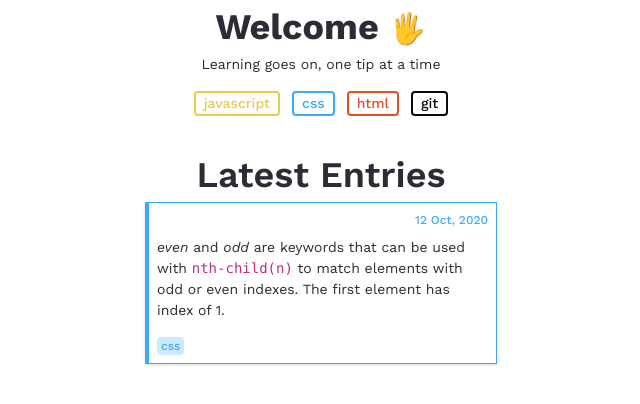
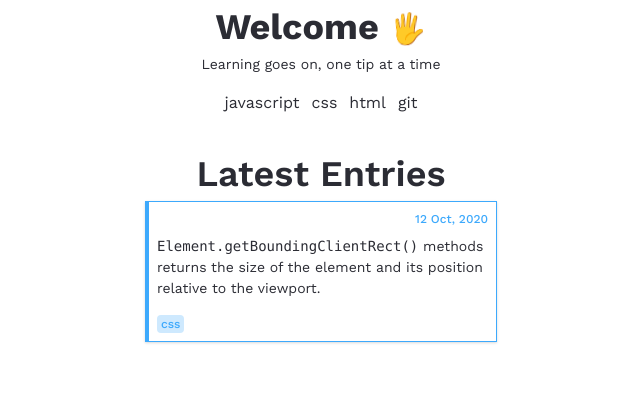
Before and after one commit to AgkTF/micro-blog, a Next.js app: page / in a window 1280 px wide. Shown: the top 404 px of the page, without its empty margins (319-959 px from the left). Built offline with nearby package versions, Linux system fonts and the light colour scheme.

Commit message:
I think markdown is the way to go. Styling it will be another story.

```diff
--- a/components/Card/Card.js
+++ b/components/Card/Card.js
@@ -1,17 +1,34 @@
+import ReactMarkdown from 'react-markdown';
+import { Prism as SyntaxHighlighter } from 'react-syntax-highlighter';
+import { solarizedlight } from 'react-syntax-highlighter/dist/cjs/styles/prism';
+
 const Card = ({ date, content, tag }) => {
+  const renderers = {
+    code: ({ language, value }) => {
+      return (
+        <SyntaxHighlighter
+          style={solarizedlight}
+          language={language}
+          children={value}
+        />
+      );
+    },
+  };
+
+  const markdown =
+    '[`Element.getBoundingClientRect()`](https://developer.mozilla.org/en-US/docs/Web/API/Element/getBoundingClientRect) methods returns the size of the element and its position relative to the viewport.';
+
   return (
     <div
-      className={`p-2 w-72 xs:w-88 border border-l-4 border-${tag} flex flex-col shadow`}
+      className={`p-2 w-3/4 sm:w-4/6 md:w-88 border border-l-4 border-${tag} flex flex-col shadow hover:shadow-css`}
     >
       <div className={`self-end font-medium text-xs text-${tag}`}>
         <span>12 Oct, 2020</span>
       </div>
 
-      <p className="mt-2 text-sm">
-        <em>even</em> and <em>odd</em> are keywords that can be used with{' '}
-        <span className="font-mono text-pink-700">nth-child(n)</span> to match
-        elements with odd or even indexes. The first element has index of 1.
-      </p>
+      <div className="mt-2 text-sm">
+        <ReactMarkdown renderers={renderers} children={markdown} />
+      </div>
 
       <div className="mt-4 flex justify-between items-center">
         <div
--- a/package.json
+++ b/package.json
@@ -14,6 +14,9 @@
     "postcss-preset-env": "^6.7.0",
     "react": "17.0.1",
     "react-dom": "17.0.1",
+    "react-markdown": "^5.0.2",
+    "react-syntax-highlighter": "^15.2.1",
+    "remark-gfm": "^1.0.0",
     "tailwindcss": "^1.9.6"
   },
   "devDependencies": {
--- a/styles/tailwind.css
+++ b/styles/tailwind.css
@@ -10,7 +10,7 @@
 @tailwind base;
 @tailwind components;
 
-.cat-btn {
+/* .cat-btn {
   @apply px-1 font-medium border rounded text-xs;
 }
 
@@ -38,6 +38,6 @@
 
 .git-btn {
   @apply text-git border-git;
-}
+} */
 
 @tailwind utilities;
```
Also changed, not shown: 1 other file (tests, documents, lock files or other folders).
